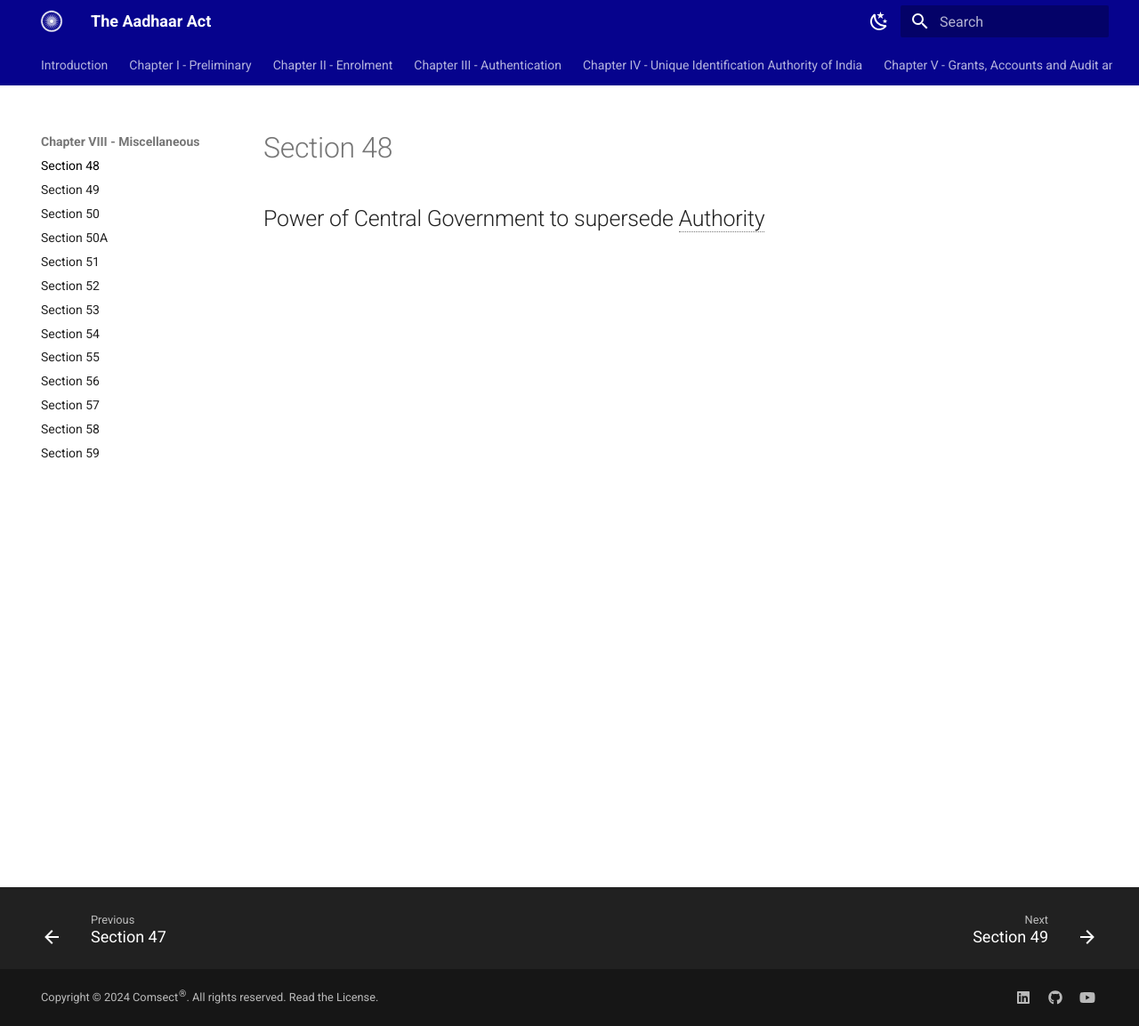
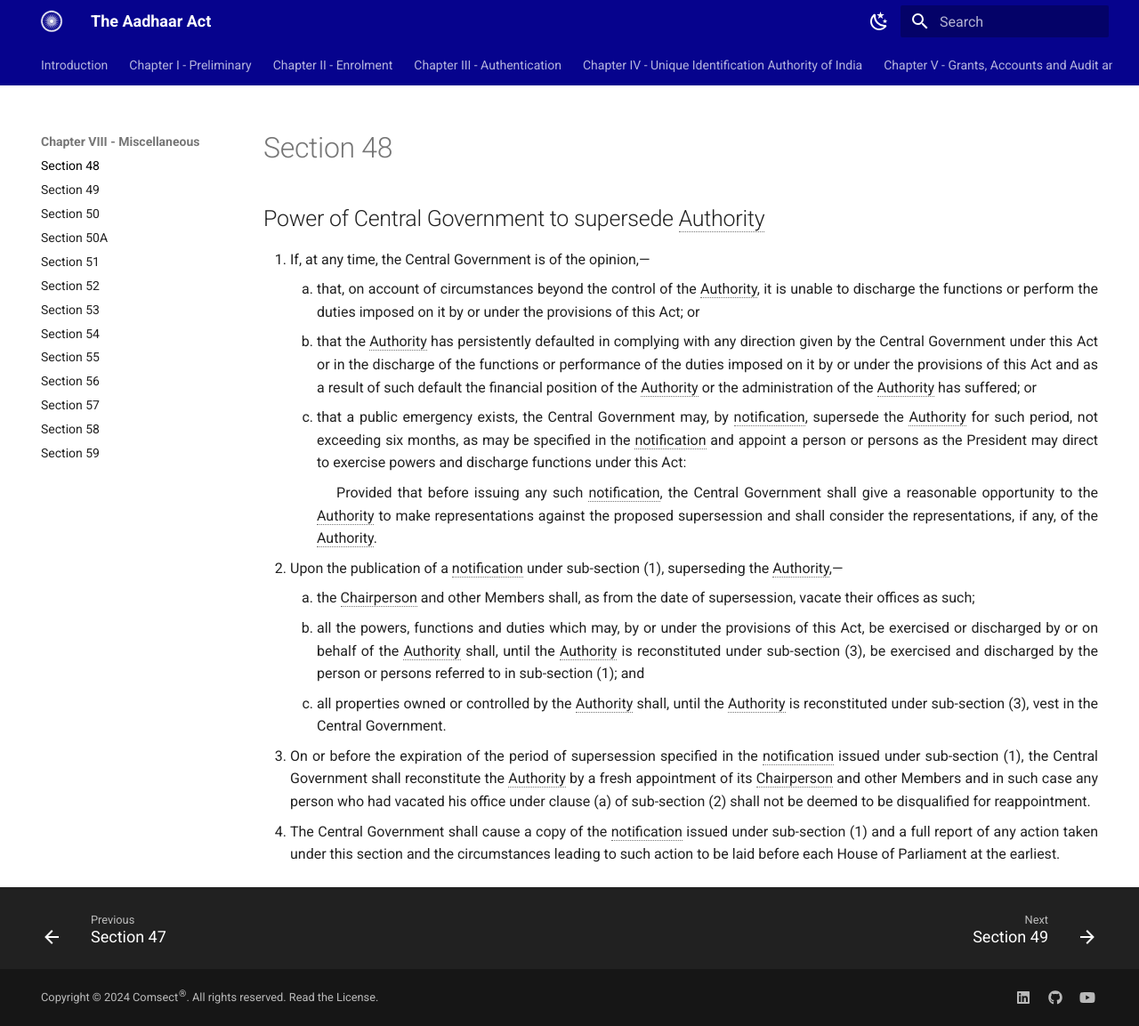
Before and after one commit to comsect/aadhaar-act, an MkDocs documentation site: the page built from docs/en/48.md, in a window 1280 px wide and 1153 px high. Shown: the whole window at 89% size. Built offline with MkDocs 1.6.1 and Material for MkDocs 9.7.7, drawn with Linux system fonts in a browser that asks for light colours.

Commit message:
add section-forty-eight

```diff
--- a/docs/en/48.md
+++ b/docs/en/48.md
@@ -5,3 +5,15 @@ description: Power of Central Government to supersede Authority
 ---
 
 ## Power of Central Government to supersede Authority
+
+
+1. If, at any time, the Central Government is of the opinion,—
+    1. that, on account of circumstances beyond the control of the Authority, it is unable to discharge the functions or perform the duties imposed on it by or under the provisions of this Act; or
+    2. that the Authority has persistently defaulted in complying with any direction given by the Central Government under this Act or in the discharge of the functions or performance of the duties imposed on it by or under the provisions of this Act and as a result of such default the financial position of the Authority or the administration of the Authority has suffered; or
+    3. that a public emergency exists, the Central Government may, by notification, supersede the Authority for such period, not exceeding six months, as may be specified in the notification and appoint a person or persons as the President may direct to exercise powers and discharge functions under this Act: </p>&emsp; Provided that before issuing any such notification, the Central Government shall give a reasonable opportunity to the Authority to make representations against the proposed supersession and shall consider the representations, if any, of the Authority.
+2. Upon the publication of a notification under sub-section (1), superseding the Authority,—
+    1. the Chairperson and other Members shall, as from the date of supersession, vacate their offices as such;
+    2. all the powers, functions and duties which may, by or under the provisions of this Act, be exercised or discharged by or on behalf of the Authority shall, until the Authority is reconstituted under sub-section (3), be exercised and discharged by the person or persons referred to in sub-section (1); and
+    3. all properties owned or controlled by the Authority shall, until the Authority is reconstituted under sub-section (3), vest in the Central Government.
+3. On or before the expiration of the period of supersession specified in the notification issued under sub-section (1), the Central Government shall reconstitute the Authority by a fresh appointment of its Chairperson and other Members and in such case any person who had vacated his office under clause (a) of sub-section (2) shall not be deemed to be disqualified for reappointment.
+4. The Central Government shall cause a copy of the notification issued under sub-section (1) and a full report of any action taken under this section and the circumstances leading to such action to be laid before each House of Parliament at the earliest.
```
